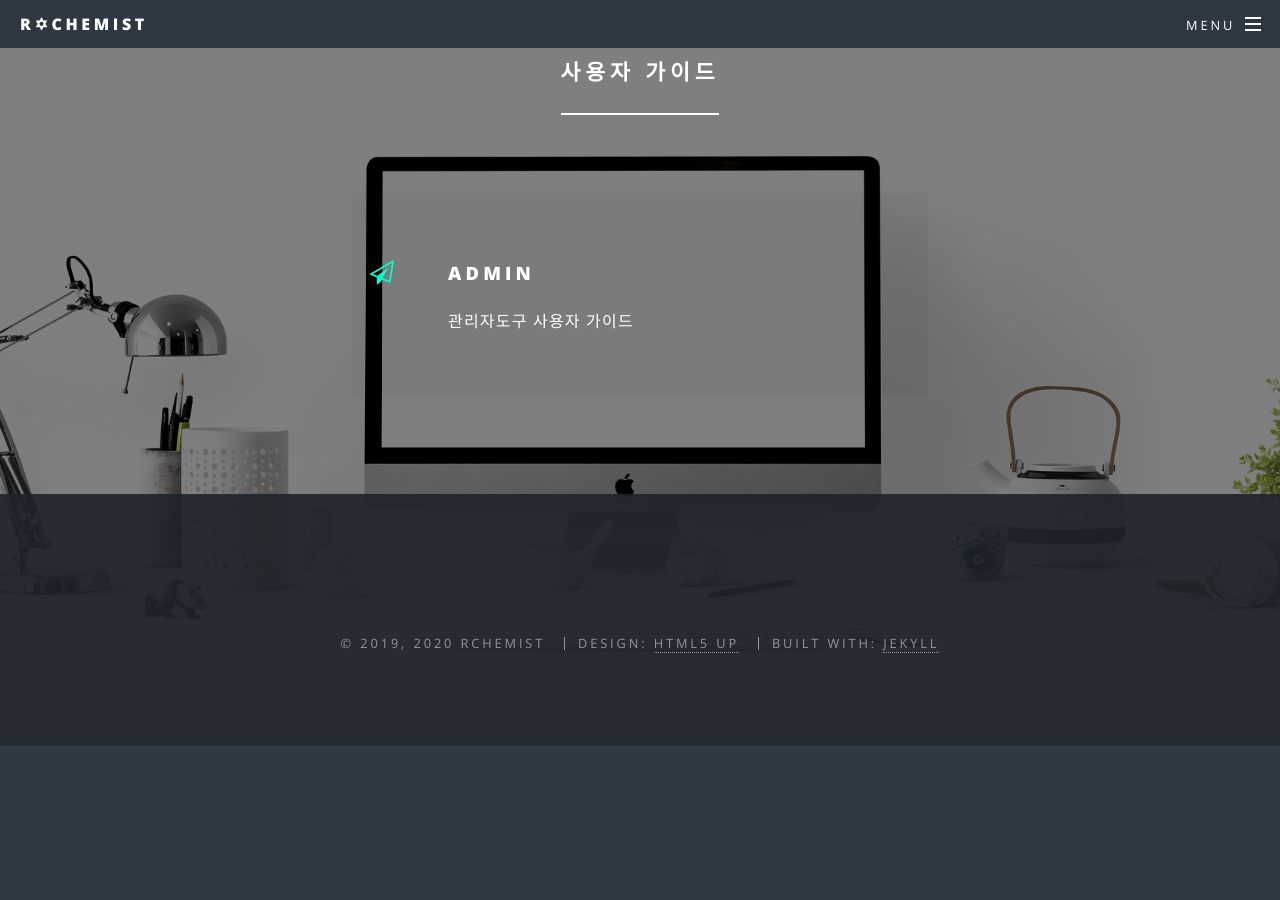
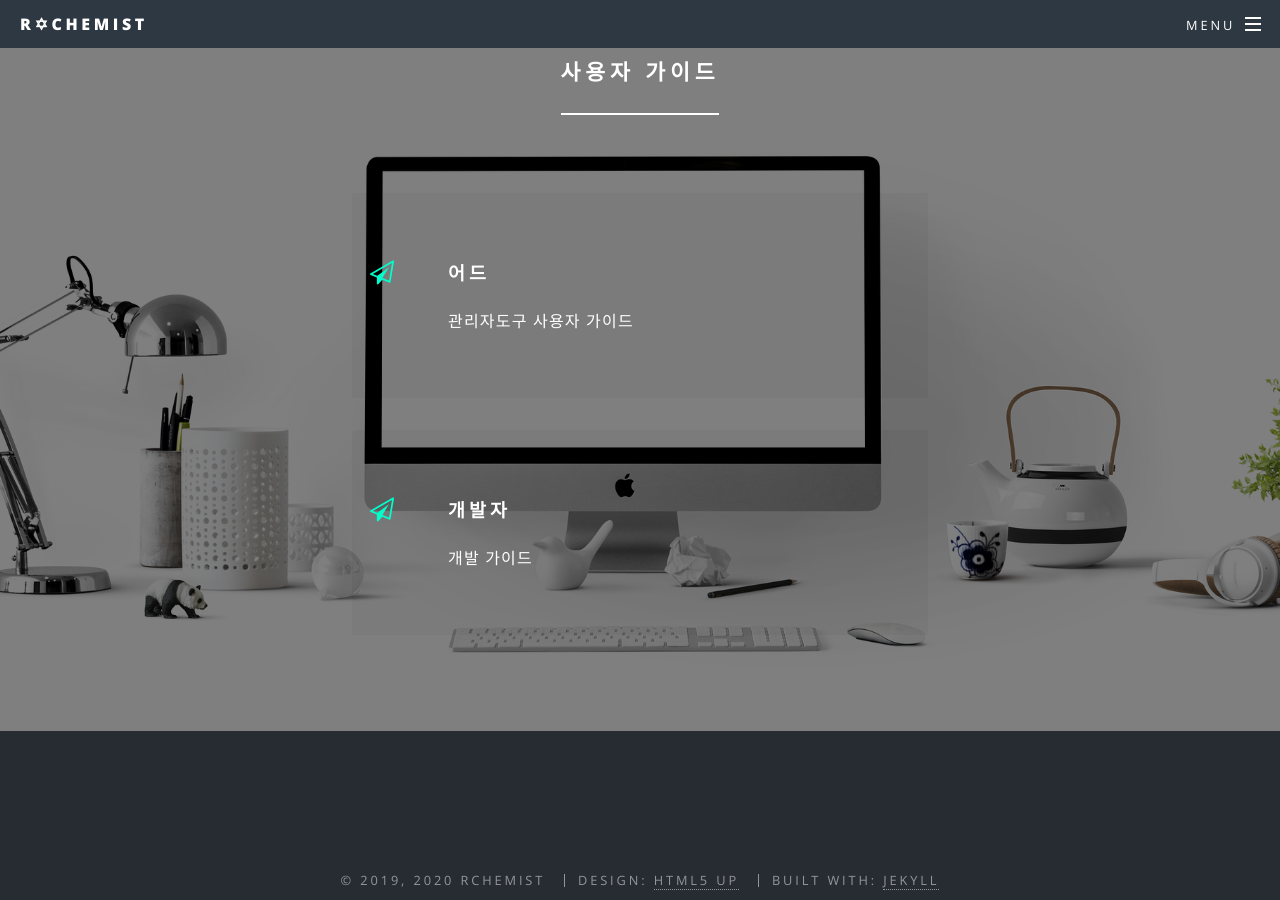
Before and after one commit to rchemist/rchemist.github.io, a Jekyll site: the page built from developers.html, in a window 1280 px wide and 900 px high, scrolled down 943 px. Built offline with Jekyll 4.4.1, drawn with Linux system fonts in a browser that asks for light colours; before the commit the page ends 1689 px from its top, so only the background shows below that.

```diff
--- a/developers.html
+++ b/developers.html
@@ -7,7 +7,7 @@ layout: landing
         <!--<h2>{{ site.title }}</h2>-->
         <h2>엔터프라이즈 전자상거래 플랫폼<br />
             Rchemist에 대한 궁금증을 해결하세요.</h2>
-        <br />
+        <br /><br /><br /><br />
         <p>더 궁금하거나 내용에 대한 문의는 official@rchemist.io 로 부탁드립니다.</p>
     </div>
 </section>
@@ -19,8 +19,14 @@ layout: landing
         </header>
         <ul class="features-1">
             <li class="icon fa-paper-plane-o">
-                <h3>ADMIN</h3>
+                <h3>어드</h3>
                 <p>관리자도구 사용자 가이드</p>
+            </li>
+        </ul>
+        <ul class="features-1">
+            <li class="icon fa-paper-plane-o">
+                <h3>개발자</h3>
+                <p>개발 가이드</p>
             </li>
         </ul>
     </div>
```
